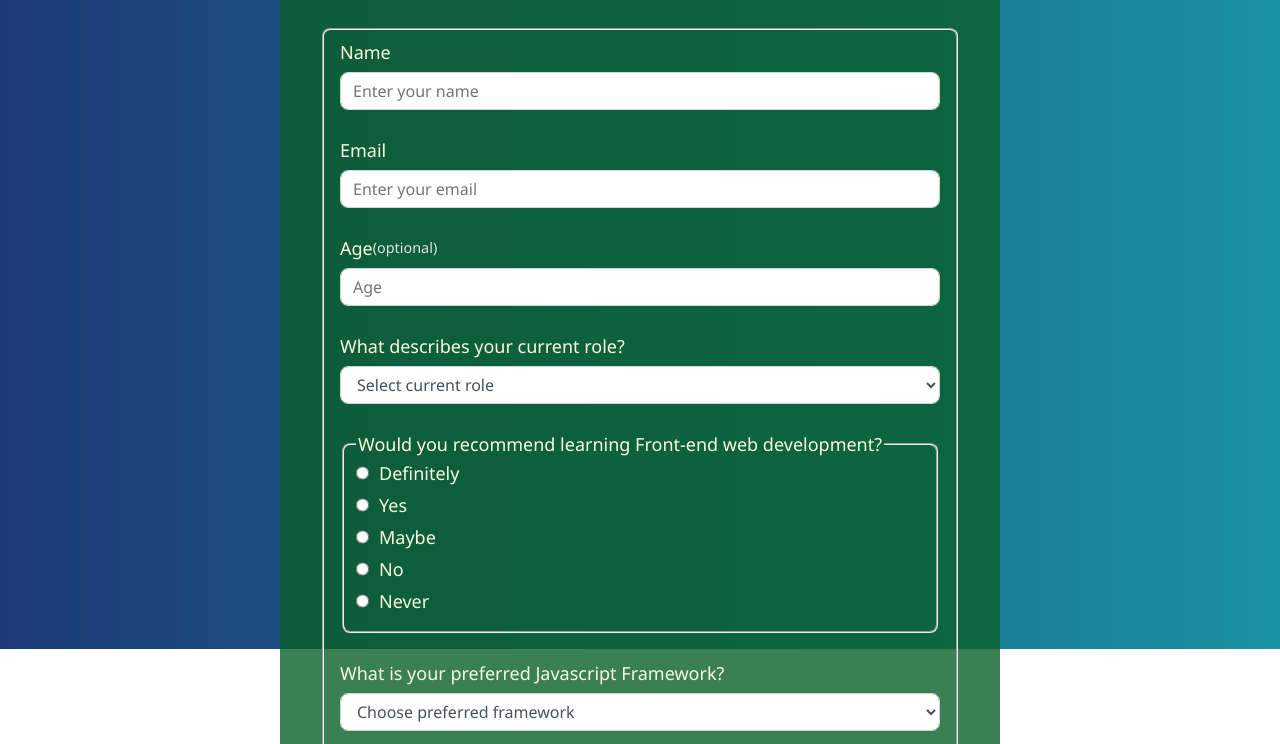
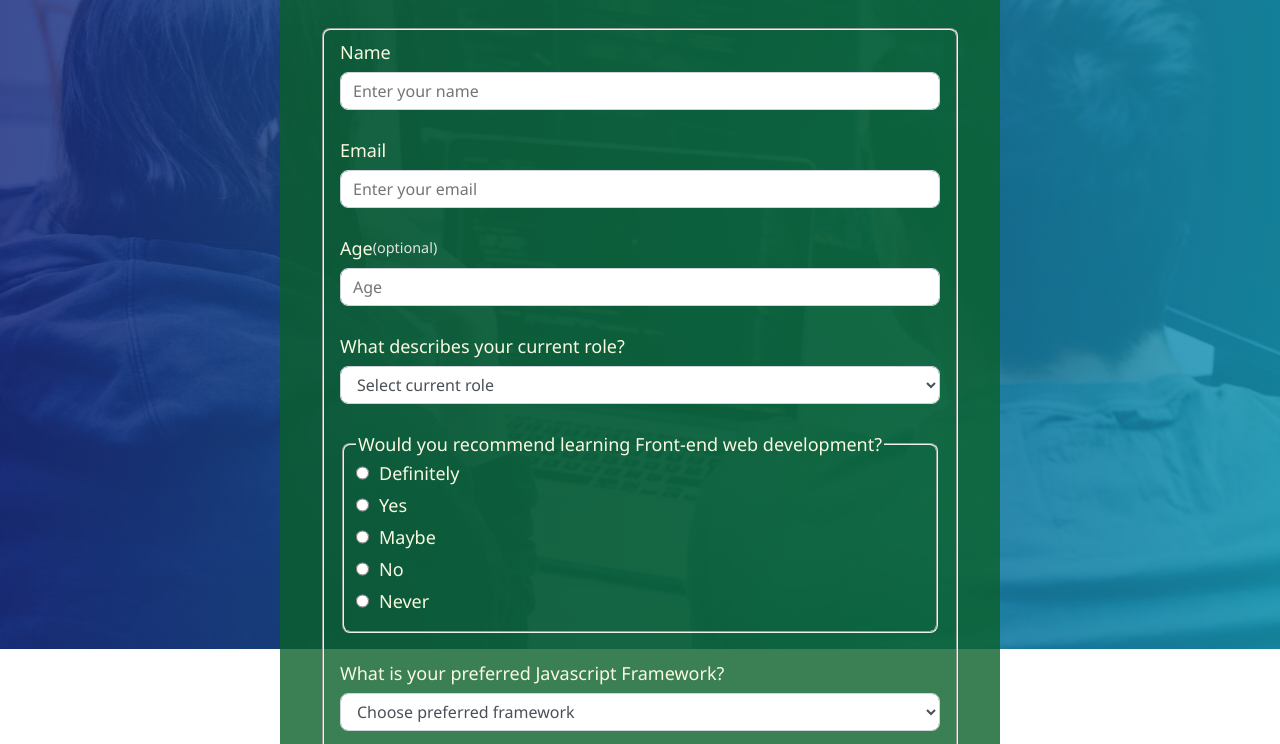
Before and after one commit to Zsunnyfc1/Responsive-Web-Design-Projects, a plain HTML site: page survey-form/index.html in a window 1280 px wide. Shown: the part 151-895 px from the top of the page. Drawn offline with Linux system fonts and the light colour scheme.

Commit message:
Update style.css

```diff
--- a/survey-form/style.css
+++ b/survey-form/style.css
@@ -28,7 +28,7 @@ body::before{
   width: 100%;
   z-index: -1;
   background: var(--color-cyan);
-  background-image: linear-gradient( 90deg, rgba(22, 41, 128, 0.8), rgba(18, 151, 181, 0.8) ), url(images/photo-1498050108023-c5249f4df085.jpg);
+  background-image: linear-gradient( 90deg, rgba(22, 41, 128, 0.8), rgba(18, 151, 181, 0.8) ), url(images/755651077-5b3fedf646e0fb005bc0269e.jpg);
   background-size: cover;
   background-repeat: no-repeat;
   background-position: left;
```
